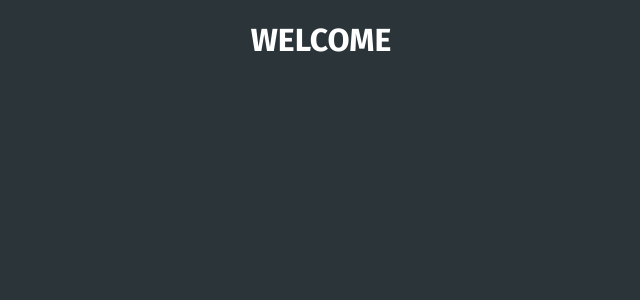
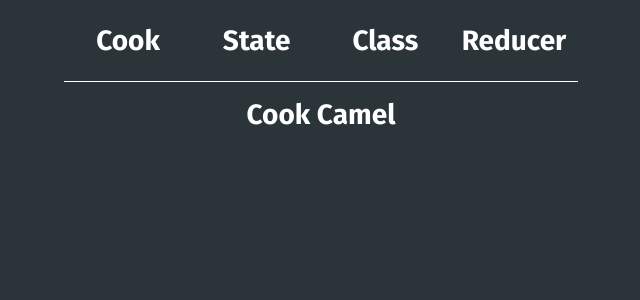
Before and after one commit to freddydc/cook-camel, a React (Vite) app: page / in a window 1280 px wide. Shown: the top 300 px of the page, without its empty margins (319-959 px from the left). Built offline with nearby package versions, Linux system fonts and the light colour scheme.

Commit message:
Add home

```diff
--- a/package.json
+++ b/package.json
@@ -9,7 +9,8 @@
   },
   "dependencies": {
     "react": "18.0.0",
-    "react-dom": "18.0.0"
+    "react-dom": "18.0.0",
+    "react-router-dom": "6.3.0"
   },
   "devDependencies": {
     "@vitejs/plugin-react": "1.3.0",
--- a/src/components/App/App.jsx
+++ b/src/components/App/App.jsx
@@ -1,7 +1,13 @@
+import { Route, Routes } from 'react-router-dom'
+import { Layout } from '../Layout'
+import { Home } from '../../pages'
+
 export function App() {
   return (
-    <h1 style={{ color: '#fff', display: 'flex', justifyContent: 'center' }}>
-      WELCOME
-    </h1>
+    <Routes>
+      <Route path="/" element={<Layout />}>
+        <Route index element={<Home />} />
+      </Route>
+    </Routes>
   )
 }
--- /dev/null
+++ b/src/components/Layout/Layout.jsx
@@ -0,0 +1,15 @@
+import styles from './Layout.module.css'
+
+import { Outlet } from 'react-router-dom'
+import { Navbar } from '../Navbar'
+
+export const Layout = () => {
+  return (
+    <>
+      <Navbar />
+      <main className={styles.container}>
+        <Outlet />
+      </main>
+    </>
+  )
+}
--- /dev/null
+++ b/src/components/Layout/Layout.module.css
@@ -0,0 +1,3 @@
+.container {
+  padding: 0 1rem;
+}
--- /dev/null
+++ b/src/components/Layout/index.js
@@ -0,0 +1 @@
+export { Layout } from './Layout'
--- /dev/null
+++ b/src/components/Navbar/Navbar.jsx
@@ -0,0 +1,15 @@
+import { Link } from 'react-router-dom'
+import styles from './Navbar.module.css'
+
+export const Navbar = () => {
+  return (
+    <header className={styles.header}>
+      <div className={styles.nav}>
+        <Link to="/">Cook</Link>
+        <Link to="">State</Link>
+        <Link to="">Class</Link>
+        <Link to="">Reducer</Link>
+      </div>
+    </header>
+  )
+}
--- /dev/null
+++ b/src/components/Navbar/Navbar.module.css
@@ -0,0 +1,32 @@
+.header {
+  display: flex;
+  justify-content: center;
+}
+
+.nav {
+  --shadow-link: 0 0 0 2px #a8973859;
+  display: grid;
+  grid-template-columns: repeat(2, minmax(0, 1fr));
+  border-bottom: 1px solid #fff;
+  justify-items: center;
+  padding: 1rem 0;
+}
+
+.nav a {
+  font-size: 1.75rem;
+  font-weight: 700;
+  padding: 0.5rem 0.75rem;
+  border-radius: 0.25rem;
+  cursor: pointer;
+  color: #fff;
+}
+
+.nav a:hover {
+  box-shadow: var(--shadow-link);
+}
+
+@media (min-width: 640px) {
+  .nav {
+    grid-template-columns: repeat(4, minmax(0, 1fr));
+  }
+}
--- /dev/null
+++ b/src/components/Navbar/index.js
@@ -0,0 +1 @@
+export { Navbar } from './Navbar'
--- a/src/main.jsx
+++ b/src/main.jsx
@@ -1,10 +1,13 @@
 import { StrictMode } from 'react'
 import { createRoot } from 'react-dom/client'
+import { BrowserRouter } from 'react-router-dom'
 import { App } from './components/App'
 import './styles/globals.css'
 
 createRoot(document.getElementById('root')).render(
   <StrictMode>
-    <App />
+    <BrowserRouter>
+      <App />
+    </BrowserRouter>
   </StrictMode>
 )
--- /dev/null
+++ b/src/pages/index.jsx
@@ -0,0 +1,9 @@
+import styles from '../styles/Home.module.css'
+
+export const Home = () => {
+  return (
+    <div className={styles.container}>
+      <h1 className={styles.title}>Cook Camel</h1>
+    </div>
+  )
+}
--- /dev/null
+++ b/src/styles/Home.module.css
@@ -0,0 +1,12 @@
+.container {
+  display: flex;
+  justify-content: center;
+}
+
+.title {
+  padding: 1rem 0;
+  font-size: 1.75rem;
+  font-weight: 700;
+  color: #fff;
+  margin: 0;
+}
```
